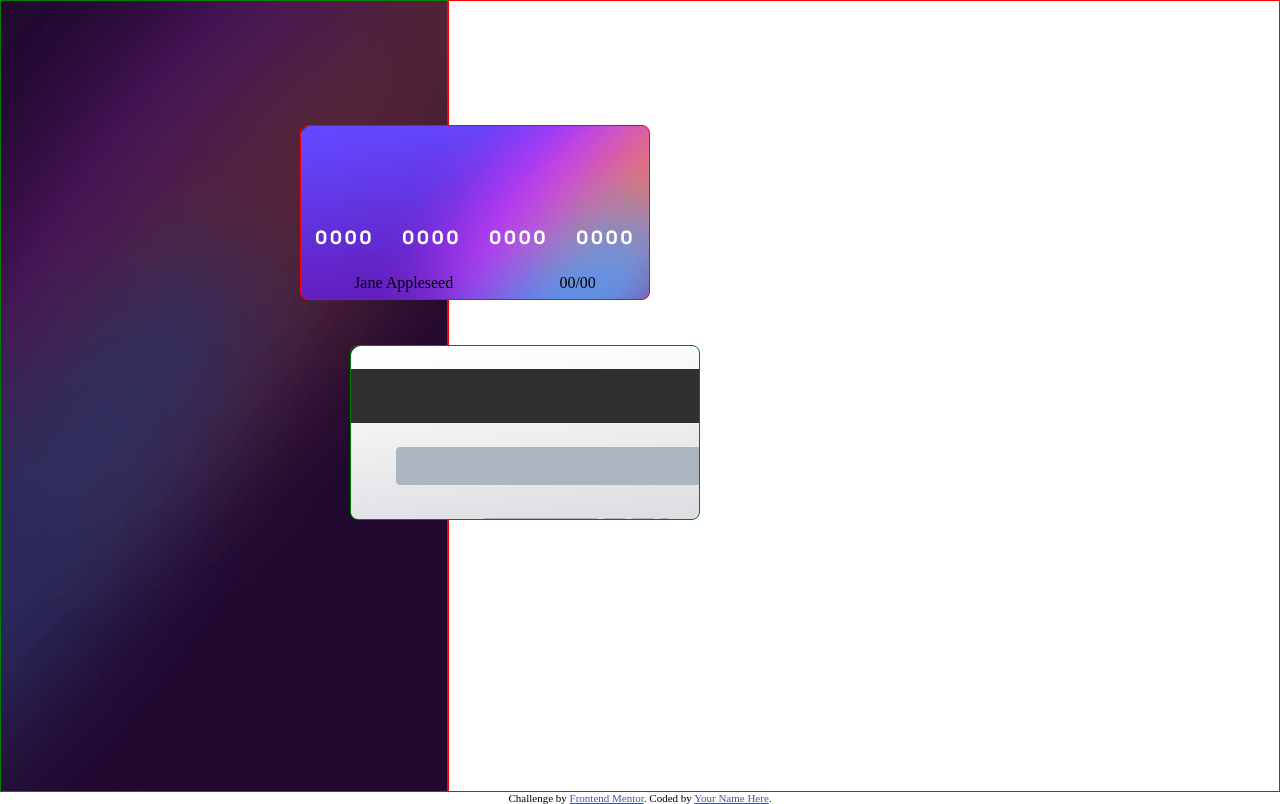
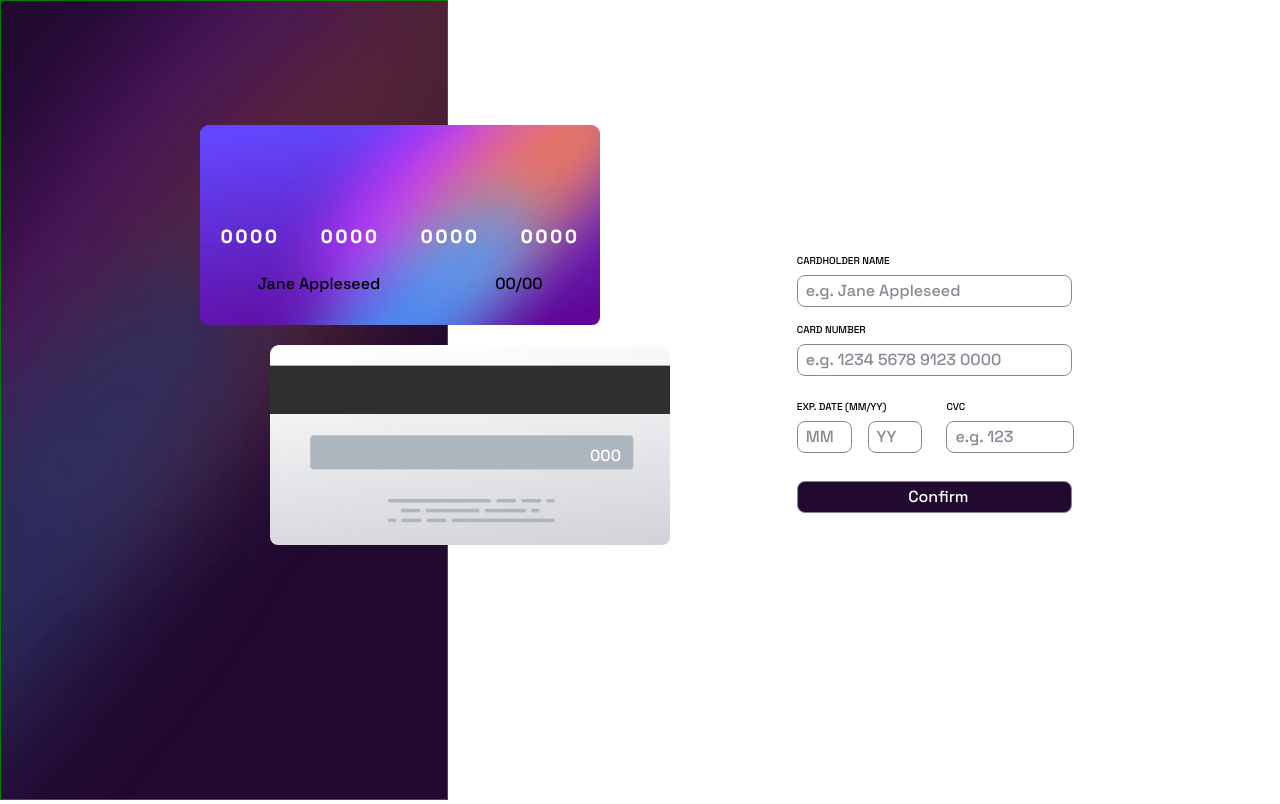
Before and after one commit to AbouMounir/exercices_interactive-card-details-form-main, a plain HTML site: page interactive-card-details-form-main/index.html in a window 1280 px wide. Drawn offline with Linux system fonts and the light colour scheme.

Commit message:
exercice interective-card

```diff
--- a/interactive-card-details-form-main/index.html
+++ b/interactive-card-details-form-main/index.html
@@ -28,9 +28,42 @@
   <main>
     <div class="box_left"> </div>
     <div class="box_right">
-       <div class="box_right_inscription">
+      <div class="box_right_inscription">
+        <div class="champ_incription">
+          <p class="entete_champ"> Cardholder Name </p>
+          <div class="champ_saisie">
+            e.g. Jane Appleseed
+          </div>
+        </div>
+        <div class="champ_incription">
+          <p class="entete_champ"> Card Number </p>
+          <div class="champ_saisie">
+            e.g. 1234 5678 9123 0000
+          </div>
+        </div>
+        <div class="champ_incription date_product">
+          <div class="date">
+            <p class="entete_champ"> EXP. DATE (MM/YY)</p>
+            <div class="mois_annee">
+              <div class="champ_saisie"> MM </div>
+              <div class="champ_saisie"> YY </div>
+            </div>
+          </div>
+          <div class="product">
+            <p class="entete_champ"> CVC </p>
+            <div class="champ_saisie ">
+              e.g. 123
+            </div>
 
-       </div>
+          </div>
+        </div>
+        <div class="champ_incription">
+          <div class="champ_saisie champ_confirm">
+            Confirm
+          </div>
+        </div>
+
+      </div>
     </div>
     <div class="cart_front">
       <div class="no_cart">
@@ -45,20 +78,13 @@
       </div>
     </div>
     <div class="cart_back">
-      <div>
-
-      </div>
+      <p>
+        000
+      </p>
 
     </div>
   </main>
 
-
-  <footer>
-    <div class="attribution">
-      Challenge by <a href="https://www.frontendmentor.io?ref=challenge" target="_blank">Frontend Mentor</a>.
-      Coded by <a href="#">Your Name Here</a>.
-    </div>
-  </footer>
 </body>
 
 </html>
--- a/interactive-card-details-form-main/style.css
+++ b/interactive-card-details-form-main/style.css
@@ -12,6 +12,10 @@
     box-sizing: border-box;
 }
 
+body{
+    font-family:'Space Grotesk', sans-serif;
+}
+
 main{
     display: flex;
     position: relative;
@@ -20,7 +24,7 @@ main{
 .box_left{
     width: 35%;
     background-image: url(images/bg-main-desktop.png);
-    height: 99vh;
+    height: 100vh;
     border: 1px solid green;
 }
 
@@ -28,17 +32,71 @@ main{
     width: 65%;
     background-color: white;
     height: 99vh;
-    border: 1px solid red;
+    position: relative;
+}
+
+.box_right_inscription{
+    width: 35%;
+    position : absolute;
+    top: 30%;
+    right: 200px;
+}
+.entete_champ{
+    font-family:'Space Grotesk', sans-serif;
+    text-transform: uppercase;
+    font-size: 10px;
+    margin-top: 1rem;
+    margin-left: 0.5rem;
+}
+.champ_saisie{
+    height: 32px;
+    margin: 0.5rem;
+    padding-left: 0.5rem;
+    display: flex;
+    align-items: center;
+    border: 1px solid var(--Dark_grayish_violet);
+    border-radius: 0.5rem;
+    color: var(--Dark_grayish_violet);
+}
+
+.champ_confirm{
+    margin-top: 20px;
+    background-color: hsl(278, 68%, 11%);
+    color: white;
+    display: flex;
+    justify-content: center;
+    align-items: center;
+}
+
+.date_product{
+    display: flex;
+}
+
+.product{
+    margin-left: 0.5rem;
+    width: 50%;
+}
+.date{
+    width: 50%;
+}
+.product .champ_saisie{
+    width: 90%;
+}
+.mois_annee{
+    display: flex;
+}
+.mois_annee .champ_saisie{
+    width: 90%;
 }
 
 .cart_front{
     background-image: url(images/bg-card-front.png);
-    width: 350px;
-    height: 175px;
-    border: 1px solid red;
+    width: 400px;
+    height: 200px;
+    background-size: cover;
     position: absolute;
     top: 125px;
-    left: 300px;
+    left: 200px;
     border-radius: 0.5rem;
     display: flex;
     flex-direction: column;
@@ -47,14 +105,20 @@ main{
 
 .cart_back{
     background-image: url(images/bg-card-back.png);
-    width: 350px;
-    height: 175px;
-    border: 1px solid green;
+    width: 400px;
+    height: 200px;
+    background-size: cover;
     margin-top: 20px;
     position: absolute;
     top: 325px;
-    left: 350px;
+    left: 270px;
     border-radius: 0.5rem;
+}
+.cart_back p{
+    color: white;
+    position: absolute;
+    top: 100px;
+    left: 320px;
 }
 
 .name_cart{
```
Also changed, not shown: 1 other file.
